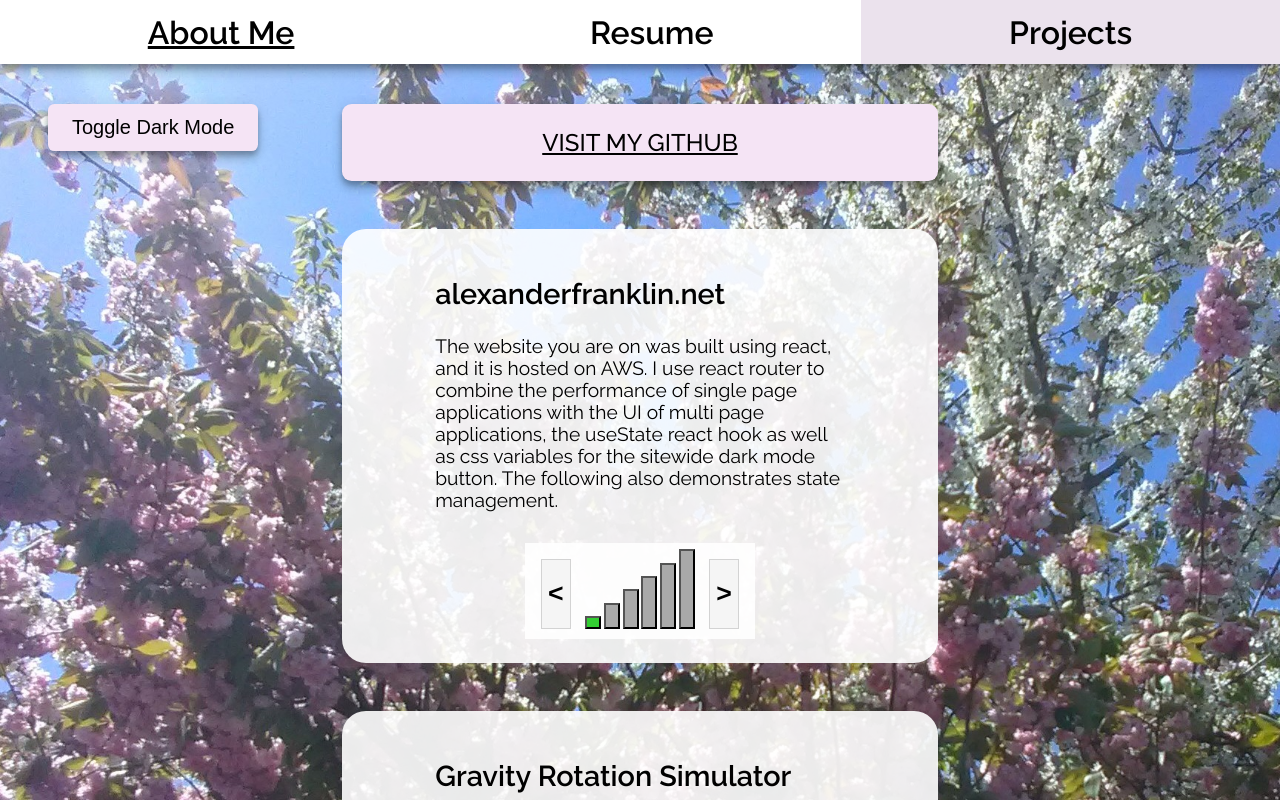
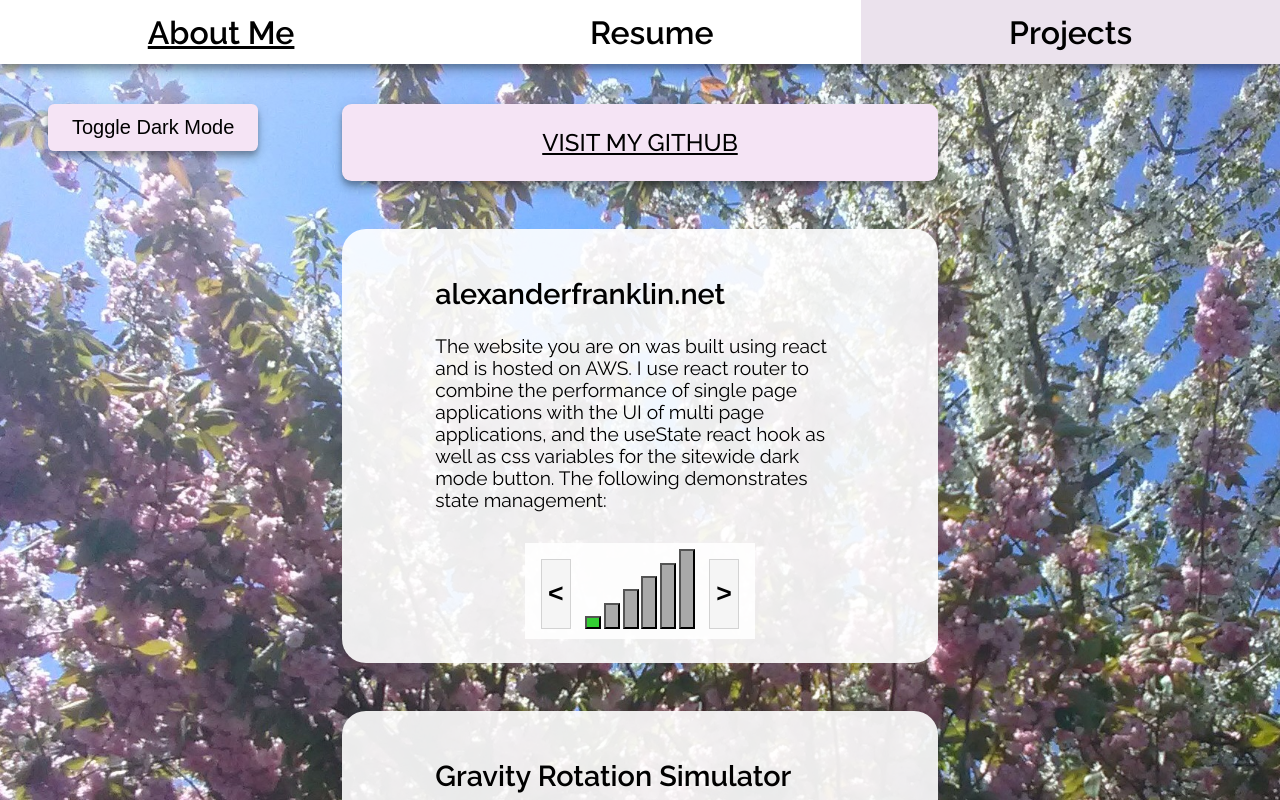
Before and after one commit to PAlexanderFranklin/alexanderfranklin, a React (Create React App) app: page /projects in a window 1280 px wide. Shown: the top 800 px of the page. Built offline with nearby package versions, Linux system fonts and the light colour scheme.

Commit message:
Fix grammar

```diff
--- a/src/views/Pages/Projects/Projects.js
+++ b/src/views/Pages/Projects/Projects.js
@@ -26,12 +26,12 @@ function Projects() {
   projectArray.push(
     <Project className="bubble" title="alexanderfranklin.net">
       The website you are on was
-      built using react, and it is hosted on AWS.
+      built using react and is hosted on AWS.
       I use react router to combine the performance of single page applications
       with the UI of multi page applications,
-      the useState react hook as well as
+      and the useState react hook as well as
       css variables for the sitewide dark mode button.
-      The following also demonstrates state management.
+      The following demonstrates state management:
       <div className="bar_display">
         <button onClick={() => setBars(bars - 1)} className="arrow_button"><h1>{'<'}</h1></button>
         {barArray /*bar display */}
```
